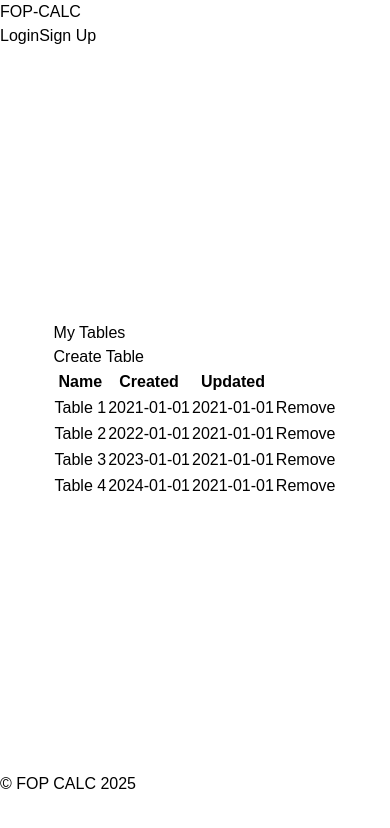
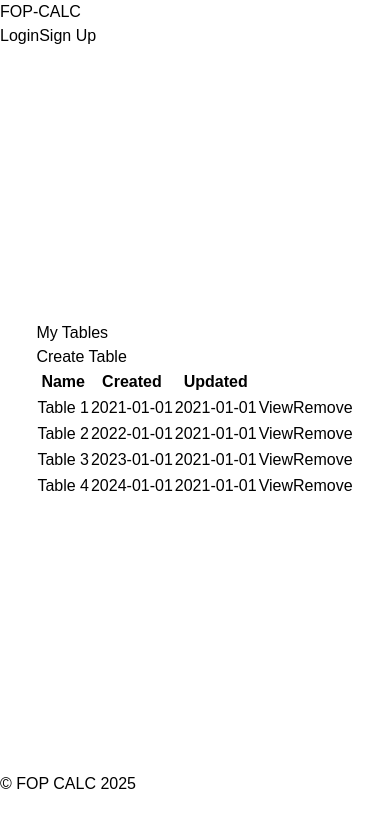
Before and after one commit to CrazzzzyDiamond/fop_app, a Next.js app: page /my-tables in a window 390 px wide. Shown: the top 828 px of the page. Built offline with nearby package versions, Linux system fonts and the light colour scheme.

Commit message:
feat: tables page responsive, tables view button routing

```diff
--- a/src/app/my-tables/page.tsx
+++ b/src/app/my-tables/page.tsx
@@ -9,16 +9,20 @@ import {
     getSortedRowModel,
     SortingState,
   } from '@tanstack/react-table'
+  import { useRouter } from 'next/navigation'
 
 import Paper from '@/components/Paper';
 import Button from '@/components/Button';
 import { Table, TableCell, TableHeadCell } from '@/components/Table';
 import Dialog from '@/components/Dialog';
 
+type TableId = string;
+
 type MyTable = {
     name: string;
     created: string;
     updated: string;
+    id: TableId;
 }
 
 const columnHelper = createColumnHelper<MyTable>()
@@ -28,25 +32,30 @@ const TABLES_MOCK_DATA: MyTable[] = [
         name: 'Table 1',
         created: '2021-01-01',
         updated: '2021-01-01',
+        id: '1',
     },
     {
         name: 'Table 2',
         created: '2022-01-01',
         updated: '2021-01-01',
+        id: '2',
     },
     {
         name: 'Table 3',
         created: '2023-01-01',
         updated: '2021-01-01',
+        id: '3',
     },
     {
         name: 'Table 4',
         created: '2024-01-01',
         updated: '2021-01-01',
+        id: '4',
     },
 ]
 
-const columns = [
+const createColumnsWithEditHandler = (handleTableCellClick: (rowId: string) => void) => {
+    return [
         columnHelper.accessor('name', {
             header: 'Name',
             cell: info => info.getValue(),
@@ -61,8 +70,15 @@ const columns = [
         }),
         columnHelper.display( {
             id: 'actions',
-        cell: () => (
+            cell: ({row}) => (
                 <div>
+                    <Button
+                        variant="secondary"
+                        onClick={() => handleTableCellClick(row.original.id)}
+                        className="mr-2"
+                    >
+                        View
+                    </Button>
                     <Button variant="secondary">
                         Remove
                     </Button>
@@ -70,15 +86,21 @@ const columns = [
             )
         }),
     ]
+}
 
 const MyTablesPage = () => {
     const [myTables] = useState(TABLES_MOCK_DATA);
     const [sorting, setSorting] = useState<SortingState>([]);
     const [newTableDialogOpen, setNewTableDialogOpen] = useState(false);
+    const router = useRouter();
+
+    const handleTableCellClick = (tableId: TableId) => {
+        router.push(`/table/${tableId}`);
+    }
 
     const table = useReactTable<MyTable>({
         data: myTables,
-        columns,
+        columns: createColumnsWithEditHandler(handleTableCellClick),
         getCoreRowModel: getCoreRowModel(),
         getSortedRowModel: getSortedRowModel(),
         onSortingChange: setSorting,
@@ -87,10 +109,10 @@ const MyTablesPage = () => {
           },
     })
 
-    console.log(table.getState().sorting)
+
 
     return (
-        <Paper>
+        <Paper className="max-w-full">
             <div className="flex justify-between items-center">
                 <h1 className="text-2xl font-bold">My Tables</h1>
                 <Button
@@ -127,8 +149,14 @@ const MyTablesPage = () => {
                     {table.getRowModel().rows.map(row => (
                         <tr key={row.id}>
                             {row.getVisibleCells().map(cell => (
-                                <TableCell key={cell.id}>
-                                    {flexRender(cell.column.columnDef.cell, cell.getContext())}
+                                <TableCell
+                                    key={cell.id}
+                                    className="whitespace-nowrap"
+                                >
+                                    {flexRender(cell.column.columnDef.cell, {
+                                        ...cell.getContext(),
+                                        row,
+                                    })}
                                 </TableCell>
                             ))}
                         </tr>
--- a/src/components/Button/index.tsx
+++ b/src/components/Button/index.tsx
@@ -7,6 +7,7 @@ type ButtonPropsBase = {
     variant?: 'primary' | 'secondary';
     fullWidth?: boolean;
     linkTo?: string;
+    className?: string;
 };
 
 type ButtonWithLabel = ButtonPropsBase & {
@@ -28,6 +29,7 @@ const Button = ({
     variant = 'primary',
     fullWidth,
     linkTo,
+    className,
  }: ButtonProps) => {
     const classes = cn(`
         px-3 py-2 border border-gray-300 inline-block text-center
@@ -37,7 +39,8 @@ const Button = ({
     `, variant === 'secondary' && `
         bg-white text-gray-900 border-gray-300
         hover:bg-gray-100
-    `, fullWidth && 'w-full')
+    `, fullWidth && 'w-full',
+    className);
 
     if (linkTo) {
         return (
--- a/src/components/Paper/index.tsx
+++ b/src/components/Paper/index.tsx
@@ -1,12 +1,20 @@
+import cn from '@/utils/cn';
+
 interface PaperProps {
     children: React.ReactNode;
+    className?: string;
 }
 
 const Paper = ({
     children,
+    className,
 }: PaperProps) => {
     return (
-        <div className="p-8 bg-white shadow-md rounded-md">
+        <div
+            className={cn(`
+                p-4 bg-white shadow-md rounded-md
+            `, className)}
+        >
             {children}
         </div>
     )
--- a/src/components/Table/index.tsx
+++ b/src/components/Table/index.tsx
@@ -5,7 +5,15 @@ interface TableProps {
 }
 
 export const Table = ({ children } : TableProps) => {
-    return <table className="w-full border border-r">{children}</table>
+    return (
+        <div className="block max-w-full overflow-x-scroll overflow-y-hidden">
+            <table
+                className="w-full border"
+            >
+                {children}
+            </table>
+        </div>
+    )
 }
 
 interface TableHeadProps {
@@ -22,8 +30,10 @@ export const TableHeadCell = ({
     return (
         <th
             className={cn(`
-                text-left px-4 py-2 border-b transition
-            `, canSort && `cursor-pointer hover:bg-gray-100`)}
+                    text-left px-4 py-2 border-b transition
+                `,
+                canSort && `cursor-pointer hover:bg-gray-100`
+            )}
             onClick={onClick}
         >
             {children}
@@ -31,9 +41,26 @@ export const TableHeadCell = ({
     )
 }
 
-export const TableCell = ({ children } : TableProps) => {
+interface TableCellProps {
+    children: React.ReactNode;
+    onClick?: (event: unknown) => void;
+    className?: string;
+}
+
+export const TableCell = ({
+    children,
+    onClick,
+    className,
+} : TableCellProps) => {
     return (
-        <td className="border-b px-4 py-2">
+        <td
+            className={cn(`
+                border-b px-4 py-2
+                `, onClick && `cursor-pointer hover:bg-gray-100`,
+                className
+            )}
+            onClick={onClick}
+        >
             {children}
         </td>
     )
```
Lines whose indentation alone changed are shown as unchanged.
